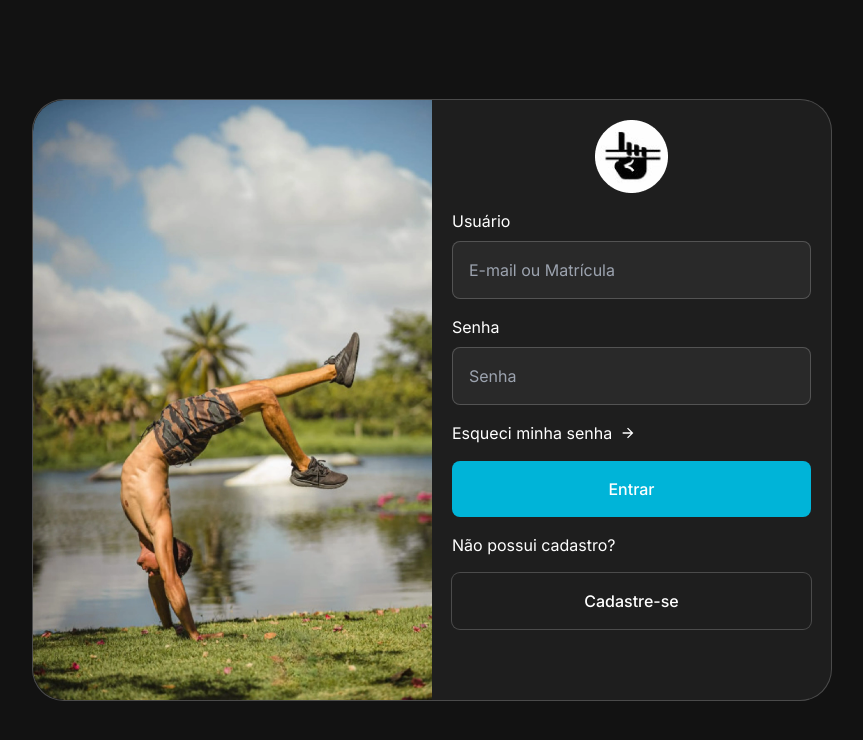
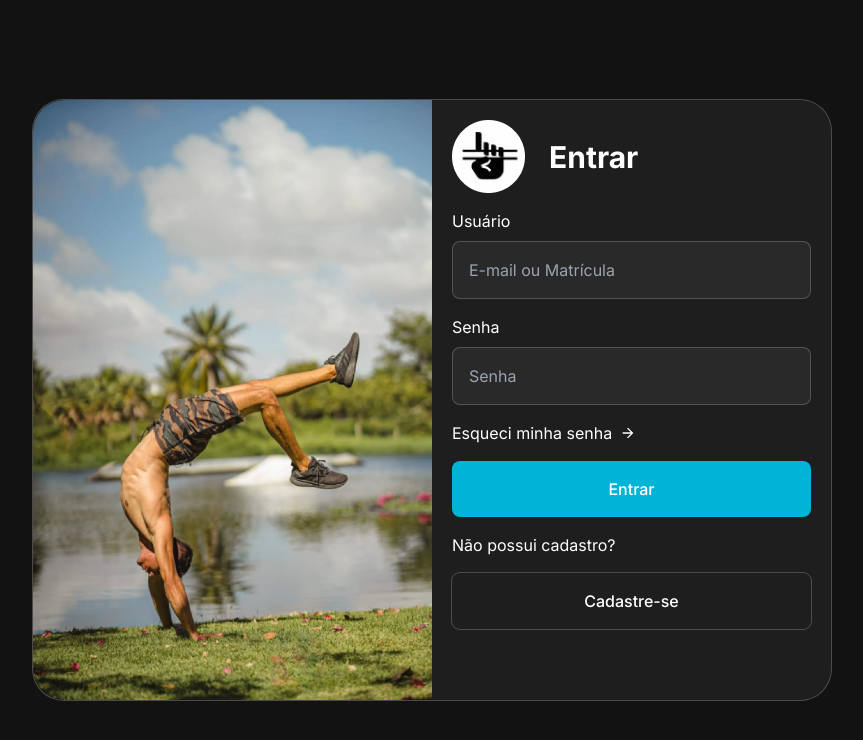
Before and after one commit to Matt-Gary/project-believe-front, a React (Vite) app: page /login in a window 1280 px wide. Shown: the top 740 px of the page, without its empty margins (208-1071 px from the left). Built offline with nearby package versions, Linux system fonts and the light colour scheme.

Commit message:
add h1 login page

```diff
--- a/src/pages/Login/LoginPage.jsx
+++ b/src/pages/Login/LoginPage.jsx
@@ -42,8 +42,12 @@ export function LoginPage() {
           onSubmit={handleSubmit(onSubmit)}
           className="flex flex-col space-y-4 p-5"
         >
-          <Link to="/">
-            <img className="mx-auto" src={LogoSmall} alt="" />
+          <Link
+            className="flex flex-col items-center justify-start gap-6 md:flex-row"
+            to="/"
+          >
+            <img src={LogoSmall} alt="" />
+            <h1 className="text-3xl font-bold">Entrar</h1>
           </Link>
 
           <Input
```
